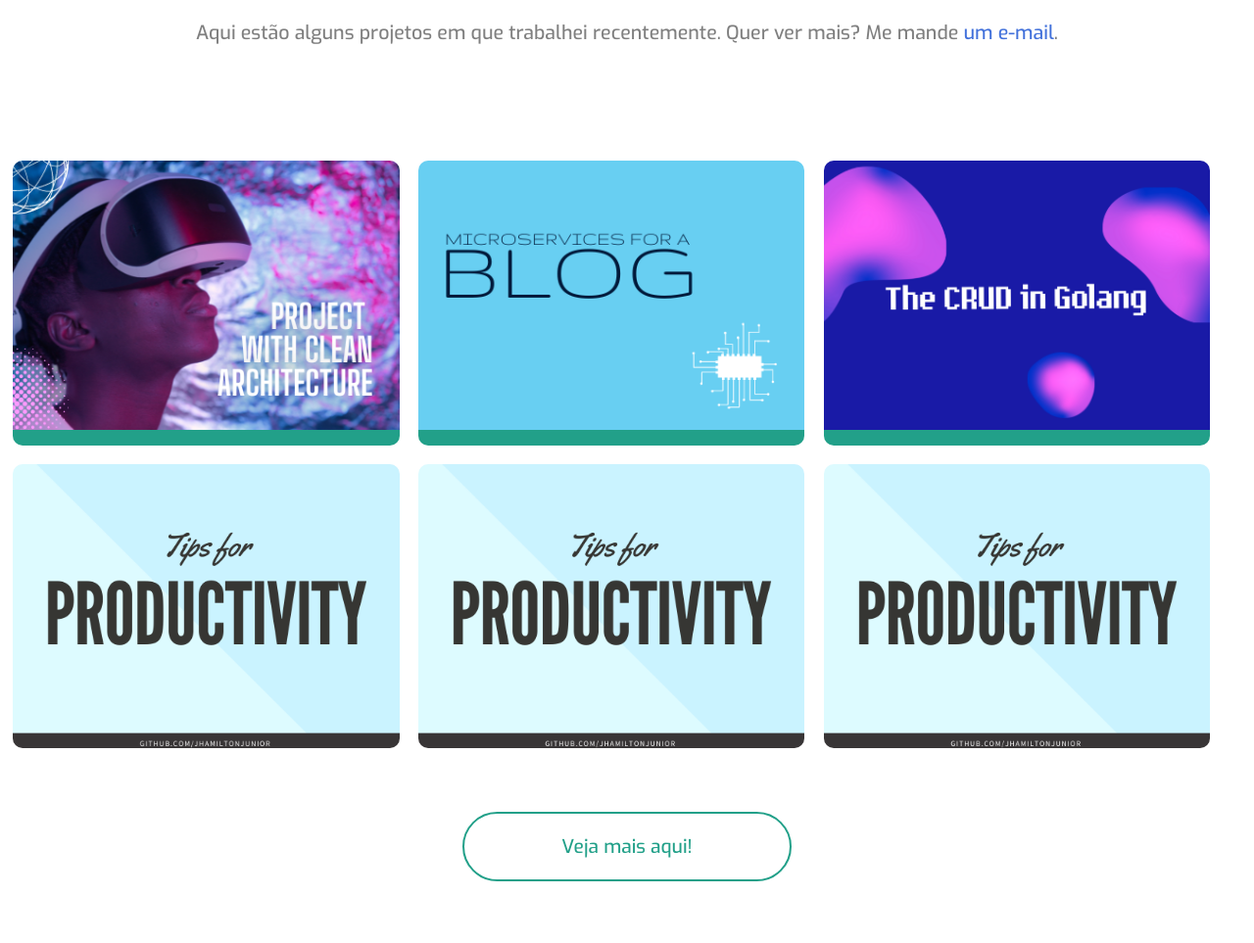
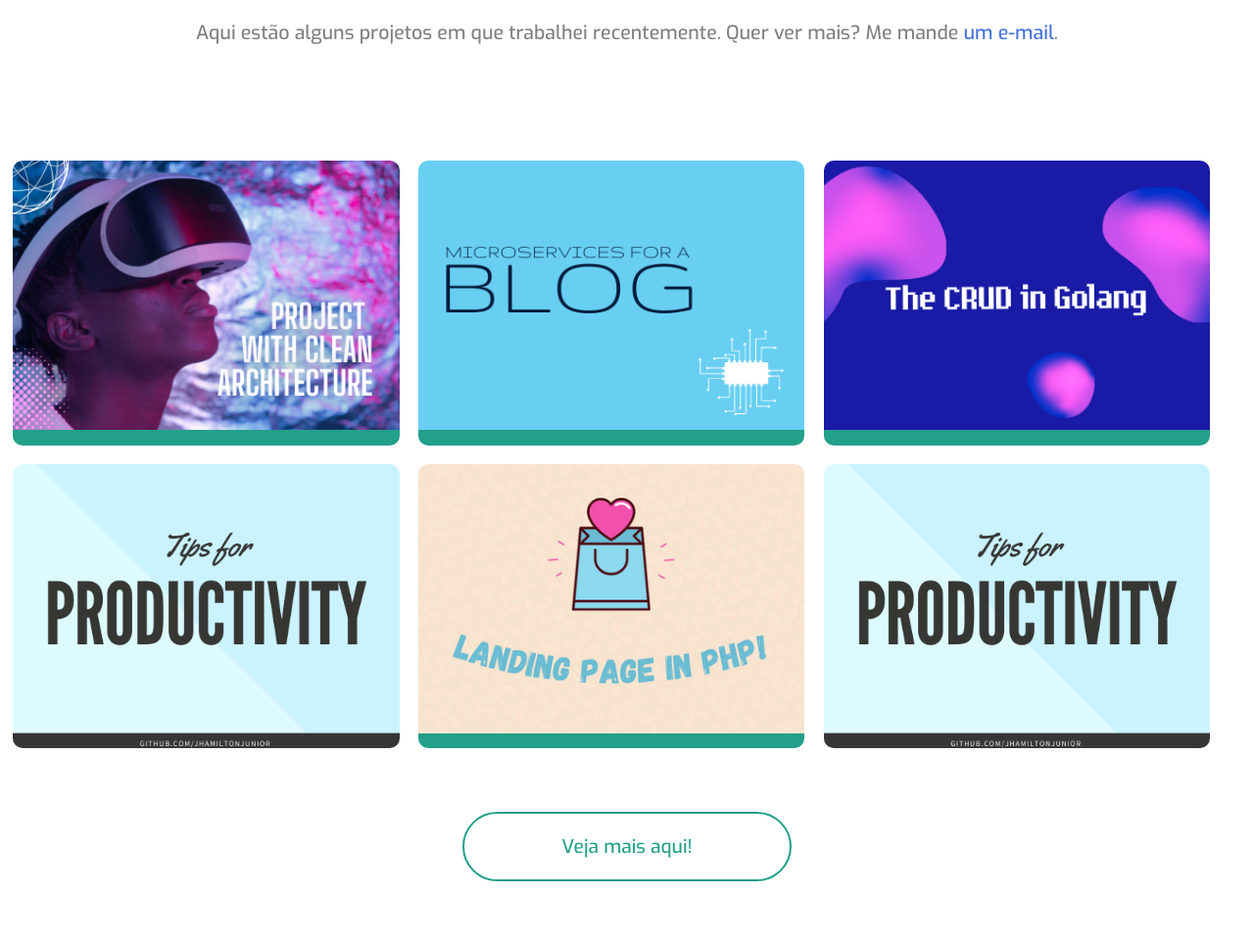
Before and after one commit to jhamiltonjunior/portfolio, a PHP site: page / in a window 1280 px wide. Shown: the part 2410-3373 px from the top of the page at 98% size. Run offline with PHP 8.4, Linux system fonts and the light colour scheme; some libraries are stand-ins or nearby versions.

Commit message:
feature: image to langind page in php added

```diff
--- a/css/page/home.css
+++ b/css/page/home.css
@@ -346,6 +346,10 @@ a:hover {
   background-image: url('../../images/page/home/the-crud-golang.png');
 }
 
+.works-column:nth-child(5) {
+  background-image: url('../../images/page/home/langind-page-php.png');
+}
+
 .works-column:hover {
   background-size: 120%;
 }
```
Also changed, not shown: images/page/home/blog-microservices.png, images/page/home/langind-page-php.png (added).
